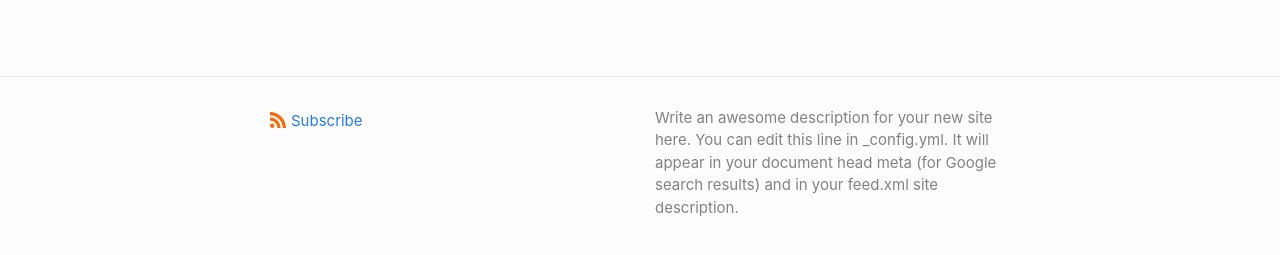
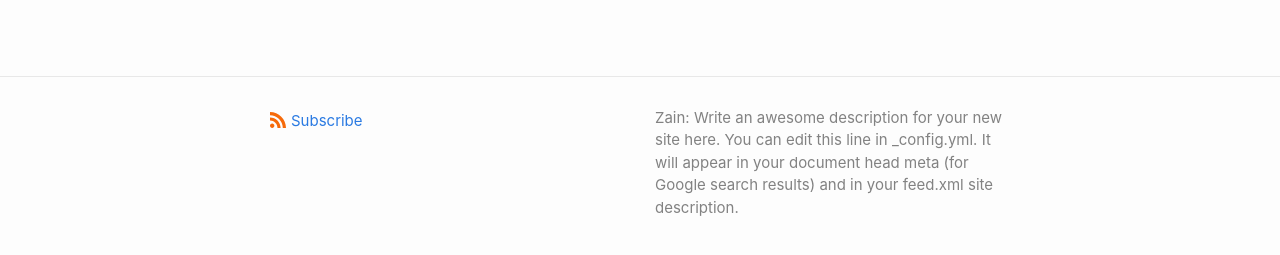
Before and after one commit to syedzainulabideen/blog, a Jekyll site: the page built from index.markdown, in a window 1280 px wide. Shown: the part 621-876 px from the top of the page. Built offline with Jekyll 4.4.1, drawn with Linux system fonts in a browser that asks for light colours; part of the change alters nothing that is shown.

Commit message:
minor update

```diff
--- a/_config.yml
+++ b/_config.yml
@@ -21,7 +21,7 @@
 title: Syed Zainulabideen
 email: syed_zainulabideen@yahoo.com
 description: >- # this means to ignore newlines until "baseurl:"
-  Write an awesome description for your new site here. You can edit this
+  Zain: Write an awesome description for your new site here. You can edit this
   line in _config.yml. It will appear in your document head meta (for
   Google search results) and in your feed.xml site description.
 baseurl: "/blog" # the subpath of your site, e.g. /blog
```
